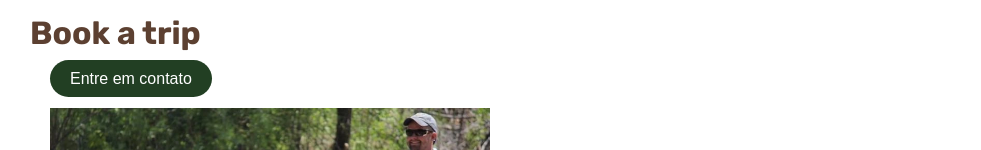
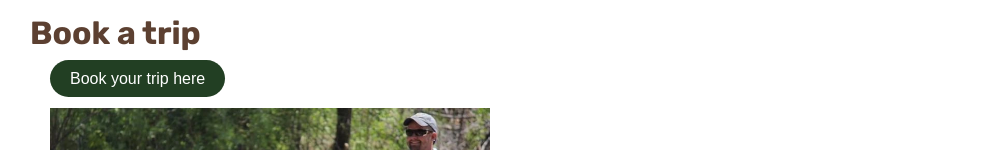
Before and after one commit to Leticiafpin/wdd130, a plain HTML site: page wwr/trips.html in a window 1280 px wide. Shown: the part 138-288 px from the top of the page, without its empty margins (150-1131 px from the left). Drawn offline with Linux system fonts and the light colour scheme.

Commit message:
translate

```diff
--- a/wwr/trips.html
+++ b/wwr/trips.html
@@ -23,7 +23,7 @@
             <h1>Book a trip</h1>
            <br>
             <div class="contactbtn">
-                <a href="contact.html">Entre em contato</a>
+                <a href="contact.html">Book your trip here</a>
             </div>
 
             <div class="trpimg">
```
